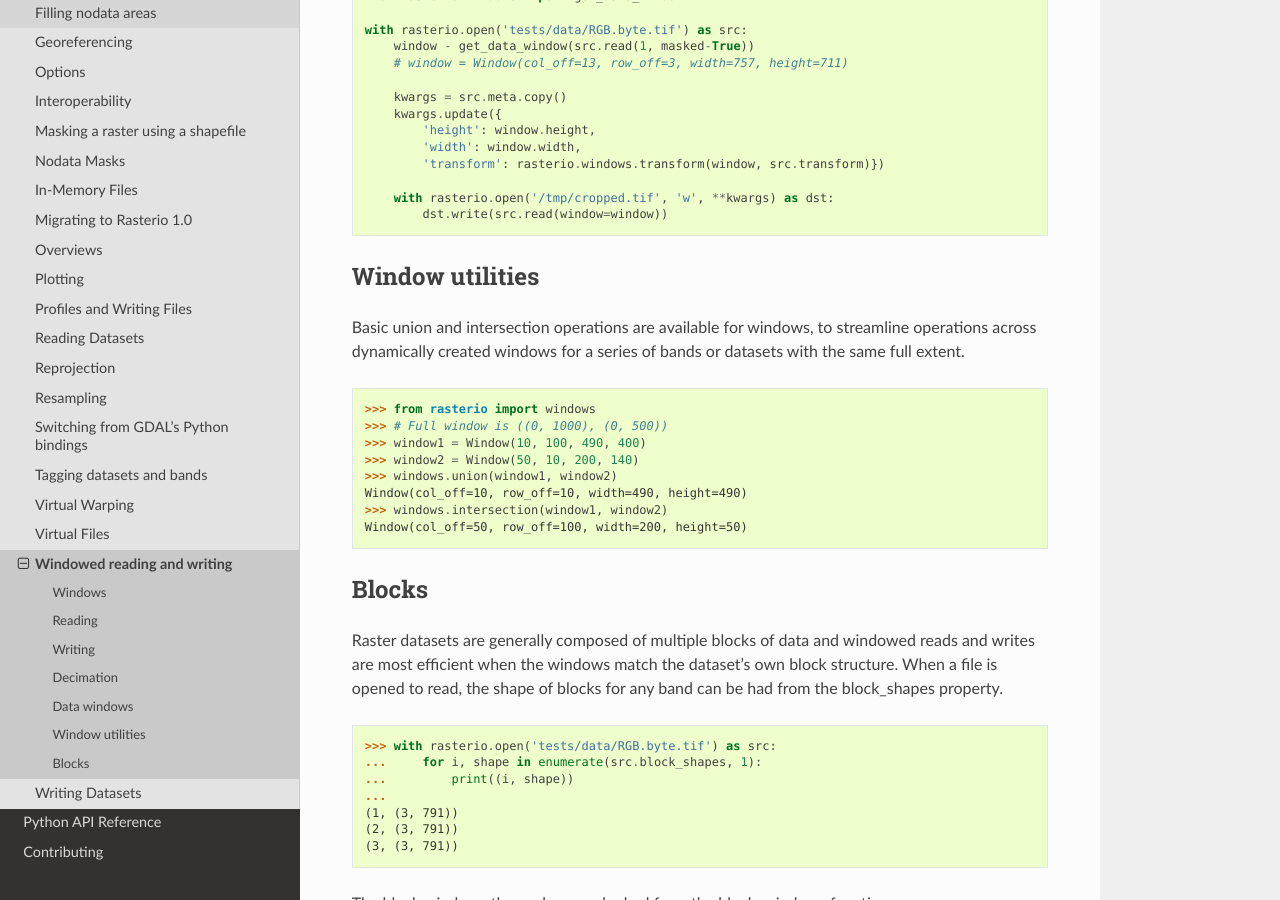
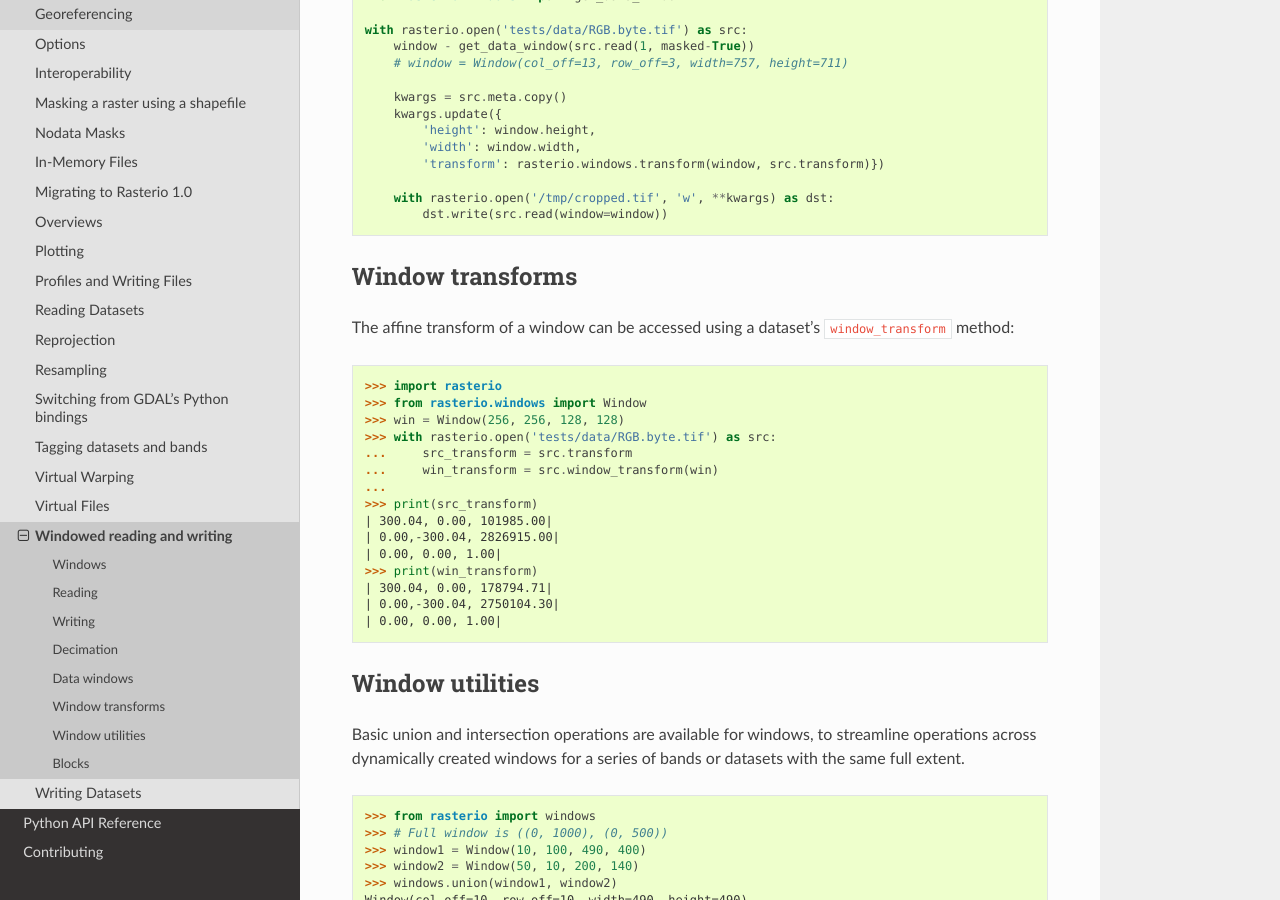
Before and after one commit to rasterio/rasterio, a Sphinx documentation site: the page built from docs/topics/windowed-rw.rst, in a window 1280 px wide and 900 px high, scrolled down 2657 px. Built offline with Sphinx 7.4.7 and the Read the Docs theme 2.0.0, drawn with Linux system fonts in a browser that asks for light colours.

Commit message:
Add window_transform example

```diff
--- a/docs/topics/windowed-rw.rst
+++ b/docs/topics/windowed-rw.rst
@@ -36,7 +36,6 @@ and open-ended slices may be used.
 
    Window.from_slices(slice(10, -10), slice(10, -10), height=100, width=100)
    # Window(col_off=10, row_off=10, width=80, height=80)
-
 
 Reading
 -------
@@ -127,6 +126,29 @@ a dataset:
         with rasterio.open('/tmp/cropped.tif', 'w', **kwargs) as dst:
             dst.write(src.read(window=window))
 
+Window transforms
+-----------------
+
+The affine transform of a window can be accessed using a dataset's
+``window_transform`` method:
+
+.. code-block:: pycon
+
+    >>> import rasterio
+    >>> from rasterio.windows import Window
+    >>> win = Window(256, 256, 128, 128)
+    >>> with rasterio.open('tests/data/RGB.byte.tif') as src:
+    ...     src_transform = src.transform
+    ...     win_transform = src.window_transform(win)
+    ...
+    >>> print(src_transform)
+    | 300.04, 0.00, 101985.00|
+    | 0.00,-300.04, 2826915.00|
+    | 0.00, 0.00, 1.00|
+    >>> print(win_transform)
+    | 300.04, 0.00, 178794.71|
+    | 0.00,-300.04, 2750104.30|
+    | 0.00, 0.00, 1.00|
 
 Window utilities
 ----------------
```
